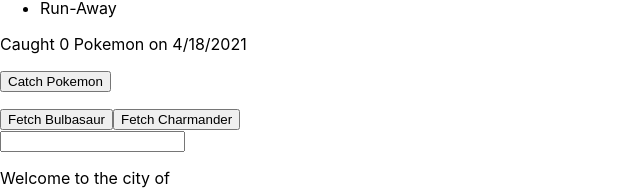
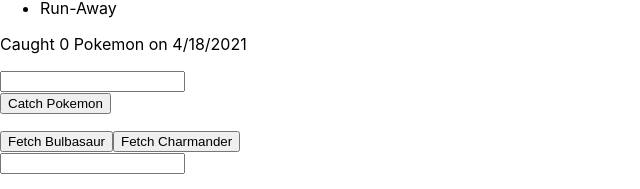
Before and after one commit to yunusfirat/Pokedex-CodeYourFuture, a React (Create React App) app: page / in a window 1280 px wide. Shown: the part 480-669 px from the top of the page, without its empty margins (0-640 px from the left). Built offline with nearby package versions, Linux system fonts and the light colour scheme.

Commit message:
handle input change

```diff
--- a/src/CaughtPokemon.js
+++ b/src/CaughtPokemon.js
@@ -4,18 +4,27 @@
 
 function CaughtPokemon(props) {
 	const [caught, setCaught] = useState([]);
+	const [pokemonNameInput, setpokemonNameInput] = useState("");
 
 	const catchPokemon = () => {
-	 let pokemonNames = ["pikachu","Butterfree","Ditto","Spearow"];
-	 let x = Math.floor((Math.random() * pokemonNames.length));
-	 setCaught(caught.concat(pokemonNames[x]));
+	//  let pokemonNames = ["pikachu","Butterfree","Ditto","Spearow"];
+	//  let x = Math.floor((Math.random() * pokemonNames.length));
+		pokemonNameInput ? setCaught(caught.concat(pokemonNameInput)) || setpokemonNameInput("") : alert("you can not add empty value");
 
 	};
+	const handleInputChange = (event) => {
+		setpokemonNameInput(event.target.value);
 
+	};
 
 	return (
 		<div>
 			<p>Caught {caught.length} Pokemon on {props.date}</p>
+			<input
+			 type="text"
+			 value={pokemonNameInput}
+			 onChange={handleInputChange}
+			 />
 			<div><button onClick={catchPokemon}>Catch Pokemon</button></div>
 			<ul>
 				{caught.map((element, index) => {
```
